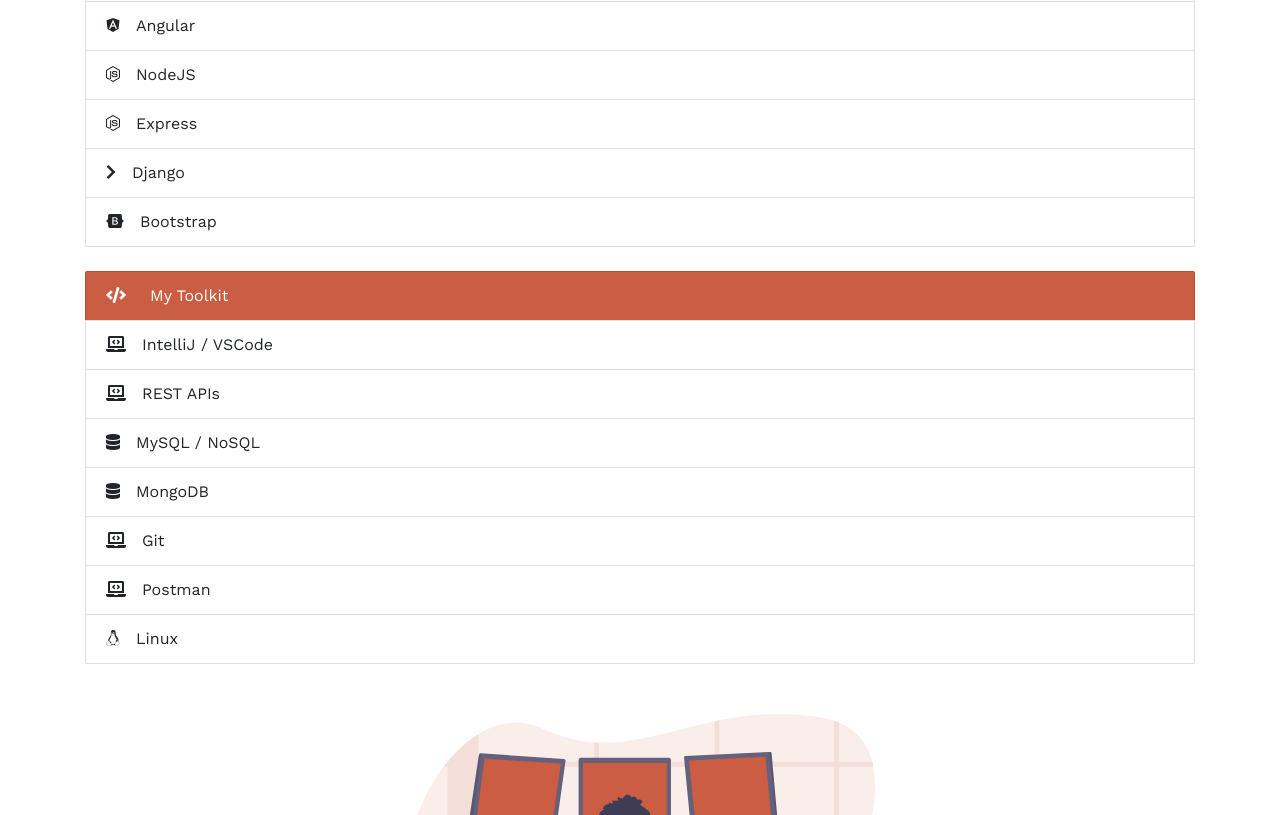
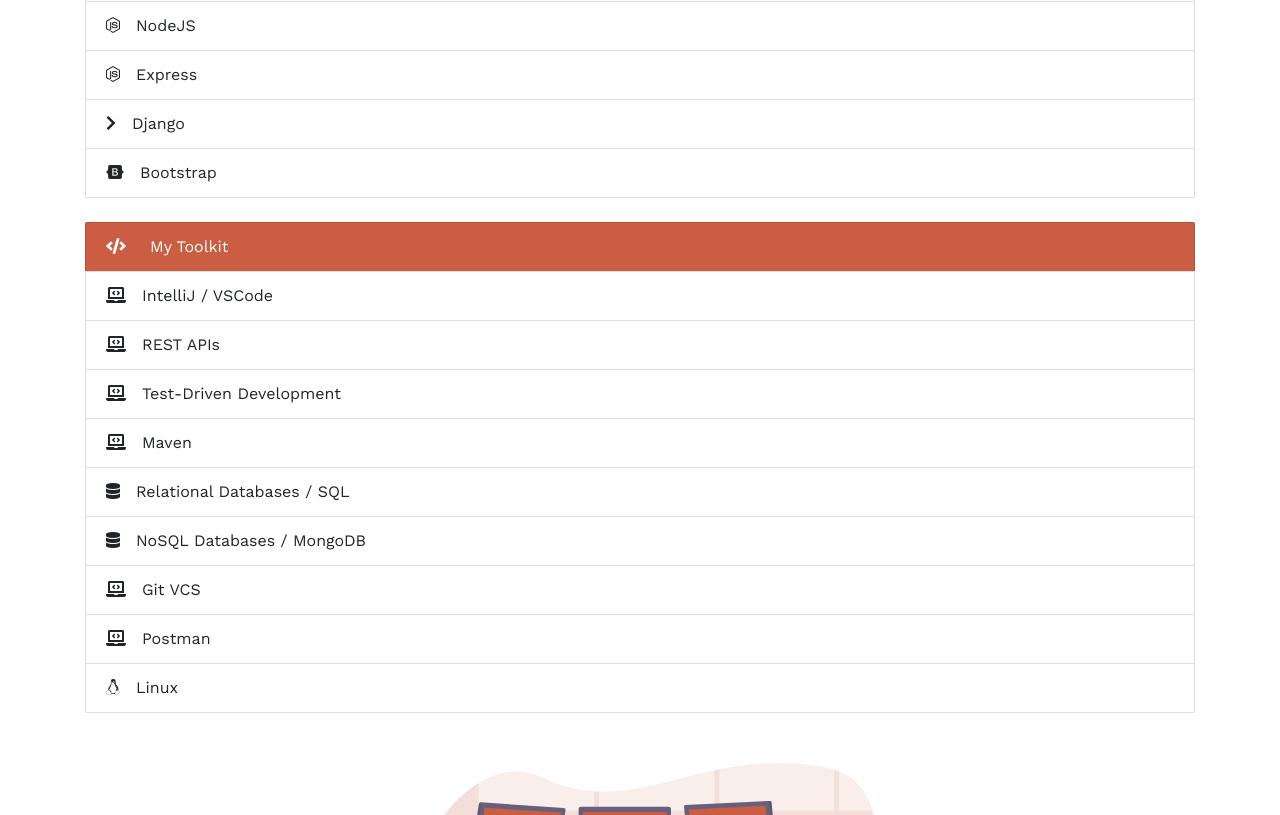
Before and after one commit to Lee7b/Lee7b.github.io, a plain HTML site: page index.html in a window 1280 px wide. Shown: the part 2395-3210 px from the top of the page. Drawn offline with nearby package versions, Linux system fonts and the light colour scheme.

Commit message:
Update skills

```diff
--- a/index.html
+++ b/index.html
@@ -170,13 +170,10 @@
               <div class="md-v-line"></div><i class="fas fa-code mr-2 pr-3"></i>Frameworks
             </li>
             <li class="list-group-item">
-              <div class="md-v-line"></div><i class="fab fa-java mr-3"></i>Java Spring
+              <div class="md-v-line"></div><i class="fab fa-java mr-3"></i>Java Spring Boot
             </li>
             <li class="list-group-item">
               <div class="md-v-line"></div><i class="fab fa-react mr-3"></i>React
-            </li>
-            <li class="list-group-item">
-              <div class="md-v-line"></div><i class="fab fa-angular mr-3"></i>Angular
             </li>
             <li class="list-group-item">
               <div class="md-v-line"></div><i class="fab fa-node-js mr-3"></i>NodeJS
@@ -203,13 +200,19 @@
               <div class="md-v-line"></div><i class="fas fa-laptop-code mr-3"></i>REST APIs
             </li>
             <li class="list-group-item">
-              <div class="md-v-line"></div><i class="fas fa-database mr-3"></i>MySQL / NoSQL
+              <div class="md-v-line"></div><i class="fas fa-laptop-code mr-3"></i>Test-Driven Development
             </li>
             <li class="list-group-item">
-              <div class="md-v-line"></div><i class="fas fa-database mr-3"></i>MongoDB
+              <div class="md-v-line"></div><i class="fas fa-laptop-code mr-3"></i>Maven
             </li>
             <li class="list-group-item">
-              <div class="md-v-line"></div><i class="fas fa-laptop-code mr-3"></i>Git
+              <div class="md-v-line"></div><i class="fas fa-database mr-3"></i>Relational Databases / SQL
+            </li>
+            <li class="list-group-item">
+              <div class="md-v-line"></div><i class="fas fa-database mr-3"></i>NoSQL Databases / MongoDB
+            </li>
+            <li class="list-group-item">
+              <div class="md-v-line"></div><i class="fas fa-laptop-code mr-3"></i>Git VCS
             </li>
             <li class="list-group-item">
               <div class="md-v-line"></div><i class="fas fa-laptop-code mr-3"></i>Postman
```
